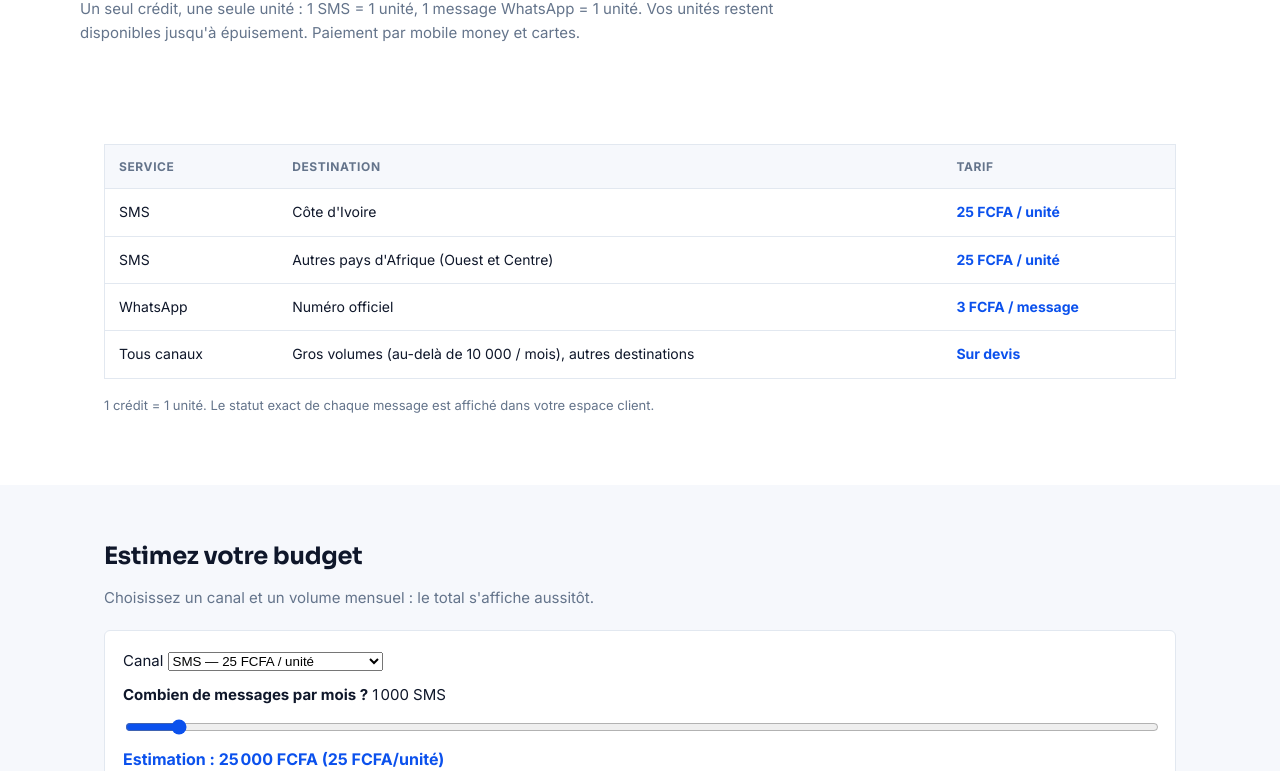
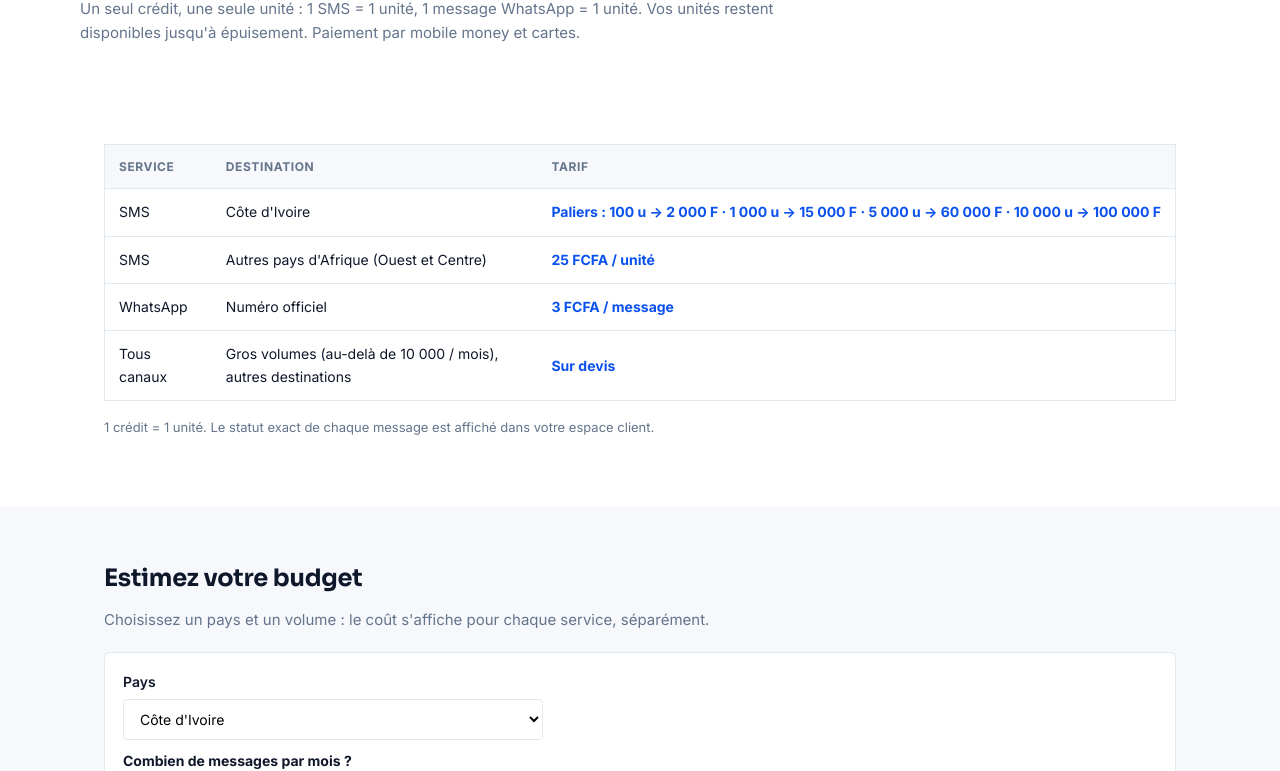
Before and after one commit to ivanngoran/izi-sendz.cloud, a website: page tarifs.html in a window 1280 px wide. Shown: the part 181-952 px from the top of the page. Drawn offline with Linux system fonts and the light colour scheme.

Commit message:
feat(tarifs): grille par pays, paliers SMS CI, simulateur pays x volume par service

```diff
--- a/app.js
+++ b/app.js
@@ -163,33 +163,51 @@
     });
   }
 
-  /* 2. Calculateur de credit (page Tarifs : canal + volume -> estimation) */
-  var simCanal = document.getElementById("sim-canal");
+  /* 2. Simulateur tarifs par pays (page Tarifs : pays + volume -> cout par service) */
+  var TIERS_CI = [
+    { units: 100, price: 2000 },
+    { units: 1000, price: 15000 },
+    { units: 5000, price: 60000 },
+    { units: 10000, price: 100000 }
+  ];
+  var simPays = document.getElementById("sim-pays");
   var simRange = document.getElementById("sim-range");
   var simVol = document.getElementById("sim-vol");
   var simResult = document.getElementById("sim-result");
+  var simResultWa = document.getElementById("sim-result-wa");
   var simCta = document.getElementById("sim-cta");
-  var RATES = { sms: 25, whatsapp: 3 };
   function fmt(n) { return n.toLocaleString("fr-FR").replace(/,/g, " "); }
   function renderSimTarif() {
-    if (!simRange || !simCanal) return;
+    if (!simRange) return;
     var vol = parseInt(simRange.value, 10);
-    var rate = RATES[simCanal.value] || 25;
-    var unit = simCanal.value === "whatsapp" ? "messages WhatsApp" : "SMS";
-    if (simVol) simVol.textContent = fmt(vol) + " " + unit;
-    simRange.setAttribute("aria-valuetext", fmt(vol) + " " + unit + " par mois");
-    var total = vol * rate;
+    var pays = simPays ? simPays.value : "ci";
+    if (simVol) simVol.textContent = fmt(vol) + " messages";
+    simRange.setAttribute("aria-valuetext", fmt(vol) + " messages par mois");
+    var smsText;
+    if (pays === "ci") {
+      var pick = null;
+      for (var j = 0; j < TIERS_CI.length; j++) {
+        if (TIERS_CI[j].units >= vol) { pick = TIERS_CI[j]; break; }
+      }
+      if (pick) {
+        smsText = "SMS — Côte d’Ivoire : pack " + fmt(pick.units) + " unités, " + fmt(pick.price) + " FCFA (" + fmt(pick.price / pick.units) + " FCFA/unité)";
+      } else {
+        smsText = "SMS — Côte d’Ivoire : au-delà de 10 000 unités, devis volume.";
+      }
+    } else {
+      smsText = "SMS — Afrique : " + fmt(vol * 25) + " FCFA (25 FCFA/unité)";
+    }
+    if (simResult) simResult.textContent = smsText;
+    if (simResultWa) simResultWa.textContent = "WhatsApp : " + fmt(vol * 3) + " FCFA (3 FCFA/message)";
     if (vol > 10000) {
-      if (simResult) simResult.textContent = "Estimation : " + fmt(total) + " FCFA — au-delà de 10 000, demandez un devis volume.";
       if (simCta) { simCta.textContent = "Discuter sur WhatsApp"; simCta.setAttribute("href", "https://wa.me/2250708616289"); }
     } else {
-      if (simResult) simResult.textContent = "Estimation : " + fmt(total) + " FCFA (" + rate + " FCFA/" + (simCanal.value === "whatsapp" ? "message" : "unité") + ")";
       if (simCta) { simCta.textContent = "Tester gratuitement"; simCta.setAttribute("href", "https://app.izi-sendz.cloud/signup"); }
     }
   }
-  if (simRange && simCanal) {
+  if (simRange) {
     simRange.addEventListener("input", renderSimTarif);
-    simCanal.addEventListener("change", renderSimTarif);
+    if (simPays) simPays.addEventListener("change", renderSimTarif);
     renderSimTarif();
   }
 
--- a/styles.css
+++ b/styles.css
@@ -173,6 +173,8 @@ pre code { background: none; padding: 0; color: inherit; }
 .dest.is-on { background: var(--izi-blue-600); color: #fff; border-color: var(--izi-blue-600); }
 
 .calc { background: #fff; border: 1px solid var(--border); border-radius: var(--radius-md); padding: 18px; margin-top: 20px; display: grid; gap: 10px; }
+.calc label { display: grid; gap: 6px; font-weight: 600; font-size: 14px; }
+.calc select { border: 1px solid var(--border); border-radius: var(--radius-sm); padding: 10px 12px; font: inherit; font-weight: 400; background: #fff; max-width: 420px; }
 .calc input[type="range"] { width: 100%; accent-color: var(--izi-blue-600); }
 .calc-result { font-weight: 700; font-size: 16px; margin: 0; color: var(--izi-blue-600); }
 
--- a/tarifs.html
+++ b/tarifs.html
@@ -51,12 +51,12 @@
 
   <section class="section reveal">
     <div class="container">
-      <table class="tariff" aria-label="Grille tarifaire">
+      <table class="tariff" aria-label="Grille tarifaire par pays">
         <thead>
           <tr><th scope="col">Service</th><th scope="col">Destination</th><th scope="col">Tarif</th></tr>
         </thead>
         <tbody>
-          <tr><td>SMS</td><td>Côte d'Ivoire</td><td class="amount-cell">25 FCFA / unité</td></tr>
+          <tr><td>SMS</td><td>Côte d'Ivoire</td><td class="amount-cell">Paliers : 100 u → 2 000 F · 1 000 u → 15 000 F · 5 000 u → 60 000 F · 10 000 u → 100 000 F</td></tr>
           <tr><td>SMS</td><td>Autres pays d'Afrique (Ouest et Centre)</td><td class="amount-cell">25 FCFA / unité</td></tr>
           <tr><td>WhatsApp</td><td>Numéro officiel</td><td class="amount-cell">3 FCFA / message</td></tr>
           <tr><td>Tous canaux</td><td>Gros volumes (au-delà de 10 000 / mois), autres destinations</td><td class="amount-cell">Sur devis</td></tr>
@@ -69,17 +69,18 @@
   <section class="section alt reveal">
     <div class="container">
       <h2>Estimez votre budget</h2>
-      <p class="section-lead">Choisissez un canal et un volume mensuel : le total s'affiche aussitôt.</p>
-      <div class="calc" role="group" aria-label="Simulateur de budget">
-        <label> Canal
-          <select id="sim-canal">
-            <option value="sms">SMS — 25 FCFA / unité</option>
-            <option value="whatsapp">WhatsApp — 3 FCFA / message</option>
+      <p class="section-lead">Choisissez un pays et un volume : le coût s'affiche pour chaque service, séparément.</p>
+      <div class="calc" role="group" aria-label="Simulateur de budget par pays">
+        <label>Pays
+          <select id="sim-pays">
+            <option value="ci">Côte d'Ivoire</option>
+            <option value="afrique">Autre pays d'Afrique (Ouest et Centre)</option>
           </select>
         </label>
-        <label for="sim-range"><strong>Combien de messages par mois ?</strong> <output id="sim-vol" aria-live="polite">1 000 SMS</output></label>
+        <label for="sim-range"><strong>Combien de messages par mois ?</strong> <output id="sim-vol" aria-live="polite">1 000 messages</output></label>
         <input type="range" id="sim-range" min="100" max="20000" step="100" value="1000" aria-describedby="sim-result">
-        <p class="calc-result" id="sim-result" aria-live="polite">Estimation : 25 000 FCFA (25 FCFA/unité)</p>
+        <p class="calc-result" id="sim-result" aria-live="polite">SMS — Côte d’Ivoire : pack 1 000 unités, 15 000 FCFA (15 FCFA/unité)</p>
+        <p class="calc-result" id="sim-result-wa" aria-live="polite">WhatsApp : 3 000 FCFA (3 FCFA/message)</p>
         <p><a class="btn btn-primary" id="sim-cta" href="https://app.izi-sendz.cloud/signup">Tester gratuitement</a></p>
       </div>
     </div>
```
Also changed, not shown: fonctionnalites.html (+2 -2 lines), index.html (+2 -2 lines), README.md.
